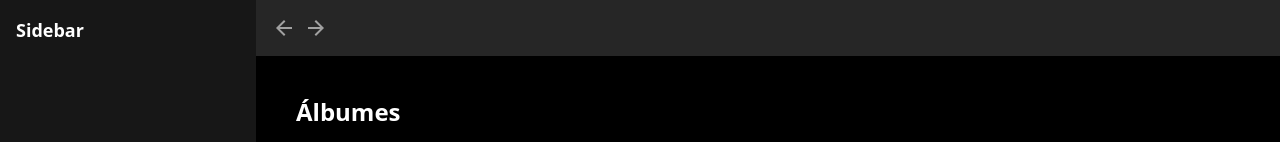
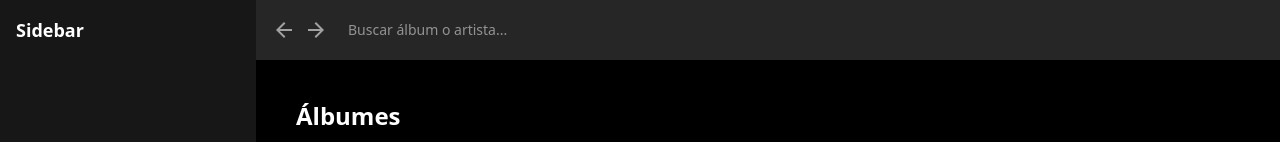
Before and after one commit to lucasnbarbero/spotify-clone, a Vue app: page / in a window 1280 px wide. Shown: the top 142 px of the page. Built offline with nearby package versions, Linux system fonts and the light colour scheme; the HTML template or start-up script is replaced by a standard one.

Commit message:
feat: Implement search functionality in Header and HomeView components #15

```diff
--- a/src/components/Header.vue
+++ b/src/components/Header.vue
@@ -1,5 +1,8 @@
 <script setup lang="ts">
 import { Icon } from '@iconify/vue';
+import { useSearch } from '@/composables/useSearch';
+
+const { searchQuery } = useSearch();
 </script>
 
 <template>
@@ -10,5 +13,12 @@ import { Icon } from '@iconify/vue';
     <button class="text-neutral-400 hover:text-white">
       <Icon icon="material-symbols:arrow-forward" class="text-2xl" />
     </button>
+
+    <input
+      type="text"
+      placeholder="Buscar álbum o artista..."
+      v-model="searchQuery"
+      class="bg-neutral-800 text-white text-sm rounded px-3 py-1 outline-none focus:ring-2 focus:ring-green-500"
+    />
   </header>
 </template>
--- /dev/null
+++ b/src/composables/useSearch.ts
@@ -0,0 +1,10 @@
+//  src/composables/useSearch.ts
+import { ref } from 'vue';
+
+const searchQuery = ref('');
+
+export function useSearch() {
+  return {
+    searchQuery,
+  };
+}
--- a/src/views/HomeView.vue
+++ b/src/views/HomeView.vue
@@ -1,10 +1,20 @@
 <script setup lang="ts">
-import { ref } from 'vue';
+import { computed, ref } from 'vue';
 import { generateMockData } from '@/data/mockData';
+import { useSearch } from '@/composables/useSearch';
 
 import type { IAlbum } from '@/types/IAlbum';
 
 const albums = ref<IAlbum[]>(generateMockData(5));
+const { searchQuery } = useSearch();
+
+const filteredAlbums = computed(() =>
+  albums.value.filter((album) => {
+    const query = searchQuery.value.toLowerCase();
+
+    return album.title.toLowerCase().includes(query) || album.artist.toLowerCase().includes(query);
+  })
+);
 </script>
 
 <template>
@@ -13,7 +23,7 @@ const albums = ref<IAlbum[]>(generateMockData(5));
 
     <div class="grid grid-cols-2 sm:grid-cols-3 md:grid-cols-4 xl:grid-cols-5 gap-6">
       <RouterLink
-        v-for="album in albums"
+        v-for="album in filteredAlbums"
         :key="album.id"
         :to="{ name: 'AlbumDetailView', params: { id: album.id } }"
         class="bg-neutral-800 hover:bg-neutral-700 transition-colors duration-200 rounded-lg p-4 flex flex-col gap-2 shadow-md"
```
